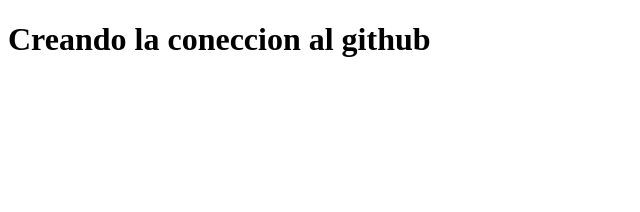
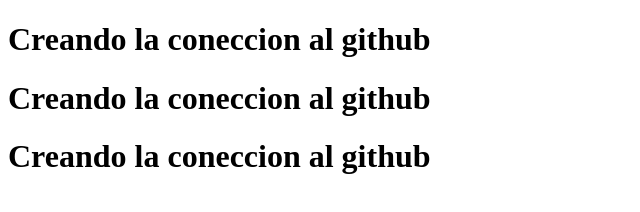
Before and after one commit to waltercastro171163/tareauno, a plain HTML site: page carpetaHija/idex.html in a window 1280 px wide. Shown: the whole page, without its empty margins (0-640 px from the left). Drawn offline with Linux system fonts and the light colour scheme.

Commit message:
Nuevo cambio en clase

```diff
--- a/carpetaHija/idex.html
+++ b/carpetaHija/idex.html
@@ -7,6 +7,8 @@
   </head>
   <body>
     <h1>Creando la coneccion al github</h1>
+    <h1>Creando la coneccion al github</h1>
+    <h1>Creando la coneccion al github</h1>
 
 
   </body>
```
